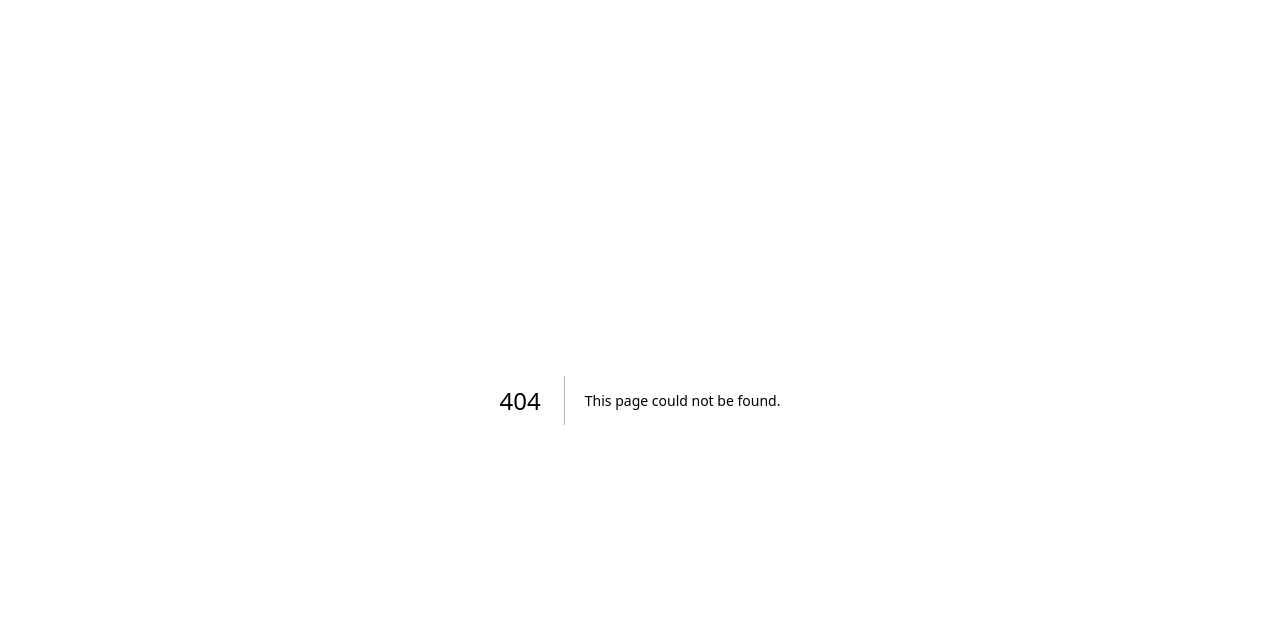
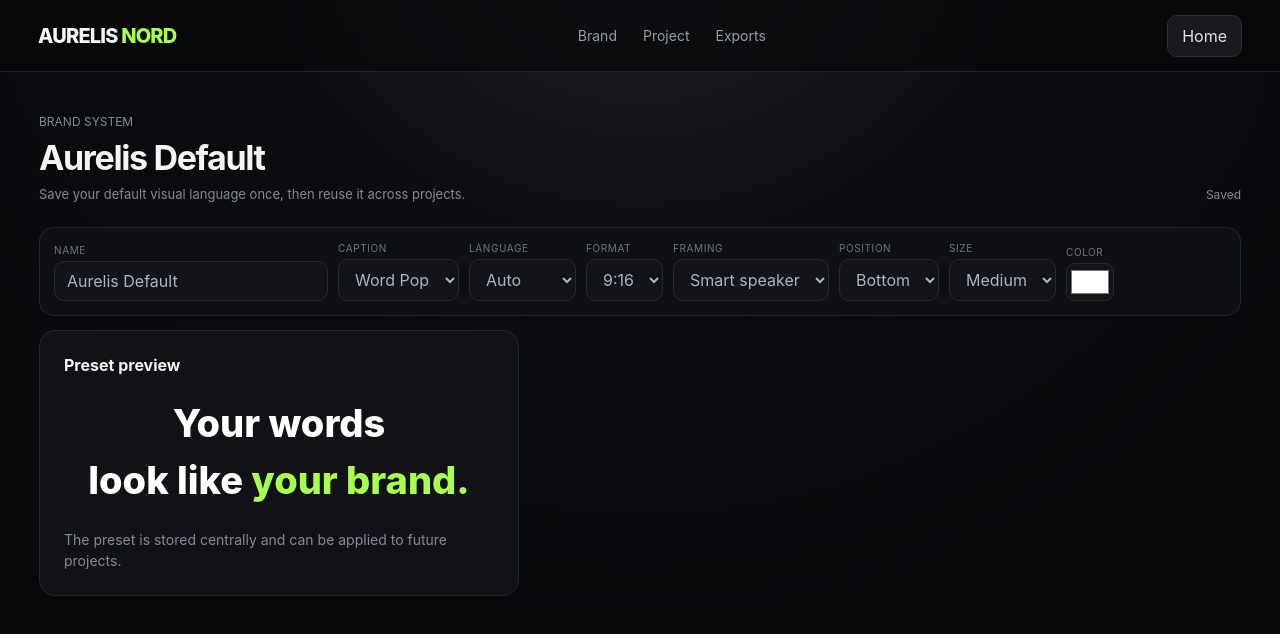
Before and after one commit to shaikhraza91677-hub/Aurelis-nord-clip, a Next.js app: page /brand in a window 1280 px wide. Before the commit this address had no page. Shown: the top 634 px of the page. Built offline with nearby package versions, Linux system fonts and the light colour scheme; no server answers; the database is empty.

Commit message:
feat(web): add brand preset editor

```diff
--- /dev/null
+++ b/app/brand/page.tsx
@@ -0,0 +1,41 @@
+'use client';
+
+import { useEffect, useState } from 'react';
+import type { BrandPreset } from '@/lib/brand-store';
+
+export default function BrandPage() {
+  const [brand, setBrand] = useState<BrandPreset | null>(null);
+  const [saving, setSaving] = useState(false);
+
+  useEffect(() => { fetch('/api/brand').then(r => r.json()).then(setBrand).catch(() => undefined); }, []);
+
+  async function save(patch: Partial<BrandPreset>) {
+    if (!brand) return;
+    const next = { ...brand, ...patch };
+    setBrand(next); setSaving(true);
+    try {
+      const r = await fetch('/api/brand', { method: 'PATCH', headers: { 'content-type': 'application/json' }, body: JSON.stringify(next) });
+      if (r.ok) setBrand(await r.json());
+    } finally { setSaving(false); }
+  }
+
+  if (!brand) return <main className="shell"><section className="dashboard"><div className="loading">Loading brand preset…</div></section></main>;
+
+  return <main className="shell">
+    <nav className="nav"><div className="brand">AURELIS <span>NORD</span></div><div className="navlinks"><span>Brand</span><span>Project</span><span>Exports</span></div><button className="secondary" onClick={() => window.location.href='/'}>Home</button></nav>
+    <section className="dashboard">
+      <div className="dashhead"><div><div className="muted" style={{fontSize:12,marginBottom:8}}>BRAND SYSTEM</div><h2>{brand.name}</h2><div className="muted" style={{marginTop:8,fontSize:13}}>Save your default visual language once, then reuse it across projects.</div></div><div className="muted" style={{fontSize:12}}>{saving ? 'Saving…' : 'Saved'}</div></div>
+      <div className="editorbar">
+        <div className="editor-group"><label>Name</label><input className="filter" value={brand.name} onChange={e=>setBrand({...brand,name:e.target.value})} onBlur={()=>save({name:brand.name})}/></div>
+        <div className="editor-group"><label>Caption</label><select className="filter" value={brand.captionStyle} onChange={e=>save({captionStyle:e.target.value as BrandPreset['captionStyle']})}><option>Word Pop</option><option>Highlight</option><option>Fade</option><option>Bounce</option></select></div>
+        <div className="editor-group"><label>Language</label><select className="filter" value={brand.captionLanguage} onChange={e=>save({captionLanguage:e.target.value as BrandPreset['captionLanguage']})}><option value="auto">Auto</option><option value="hinglish">Hinglish</option><option value="english">English</option><option value="original">Original</option></select></div>
+        <div className="editor-group"><label>Format</label><select className="filter" value={brand.aspectRatio} onChange={e=>save({aspectRatio:e.target.value as BrandPreset['aspectRatio']})}><option>9:16</option><option>1:1</option><option>16:9</option></select></div>
+        <div className="editor-group"><label>Framing</label><select className="filter" value={brand.framing} onChange={e=>save({framing:e.target.value as BrandPreset['framing']})}><option value="smart">Smart speaker</option><option value="center">Center</option><option value="left">Left</option><option value="right">Right</option></select></div>
+        <div className="editor-group"><label>Position</label><select className="filter" value={brand.captionPosition} onChange={e=>save({captionPosition:e.target.value as BrandPreset['captionPosition']})}><option value="top">Top</option><option value="center">Center</option><option value="bottom">Bottom</option></select></div>
+        <div className="editor-group"><label>Size</label><select className="filter" value={brand.captionSize} onChange={e=>save({captionSize:e.target.value as BrandPreset['captionSize']})}><option value="small">Small</option><option value="medium">Medium</option><option value="large">Large</option></select></div>
+        <div className="editor-group"><label>Color</label><input className="color" type="color" value={brand.captionColor} onChange={e=>save({captionColor:e.target.value})}/></div>
+      </div>
+      <div className="card" style={{maxWidth:480}}><b>Preset preview</b><p style={{color:brand.captionColor,fontSize:38,fontWeight:800,margin:'20px 0',textAlign:'center'}}>Your words<br/>look like <span style={{color:'#a9ff4f'}}>your brand.</span></p><p className="muted">The preset is stored centrally and can be applied to future projects.</p></div>
+    </section>
+  </main>;
+}
```
